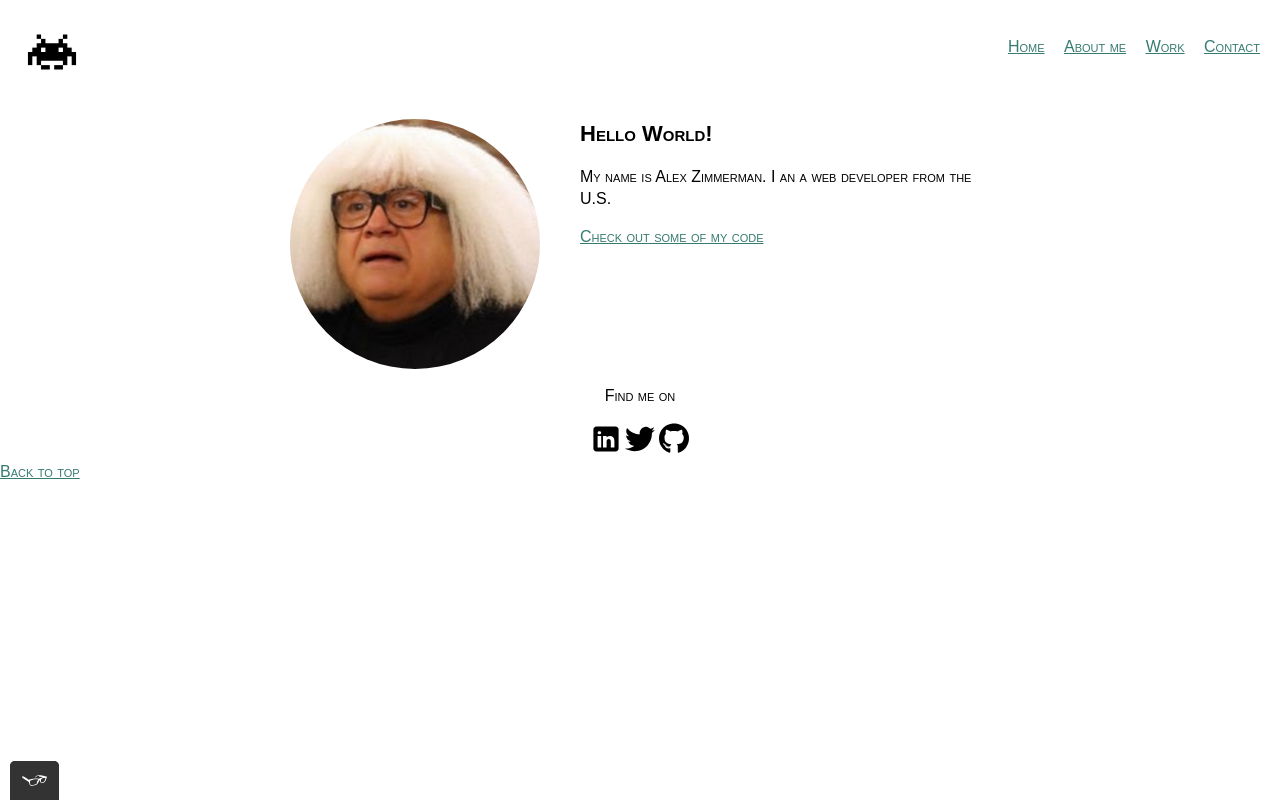
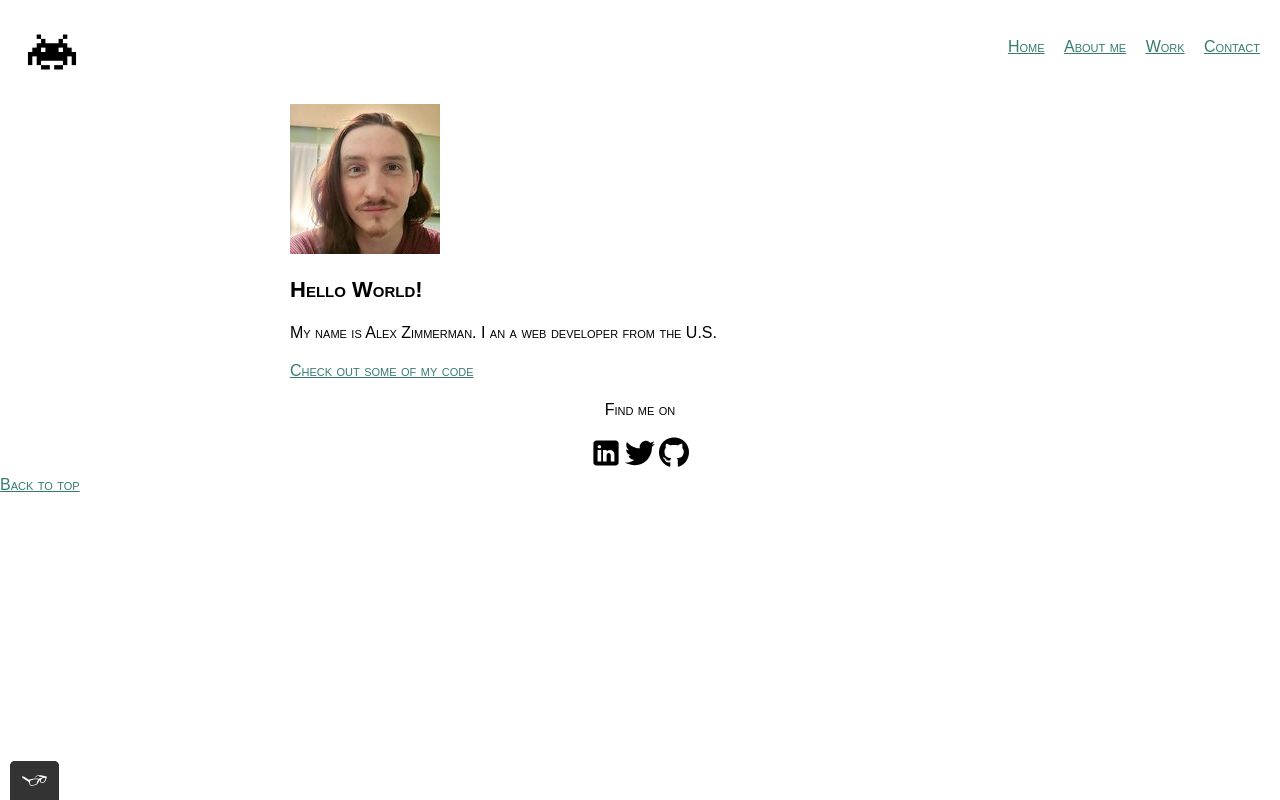
Before and after one commit to AlexZimms/portfolio-website, a plain HTML site: page index.html in a window 1280 px wide. Drawn offline with nearby package versions, Linux system fonts and the light colour scheme; a web font is replaced by a local one.

Commit message:
Update index.html

```diff
--- a/index.html
+++ b/index.html
@@ -41,7 +41,7 @@
     </header>
 
     <div class="profile">
-        <img src="img/Devito_placeholder.jpg" class="profile__portrait" alt="portrait image">
+        <img src="img/Profile_07-23.jpg" alt="logo">
 
         <h1>Hello World!
 
```
